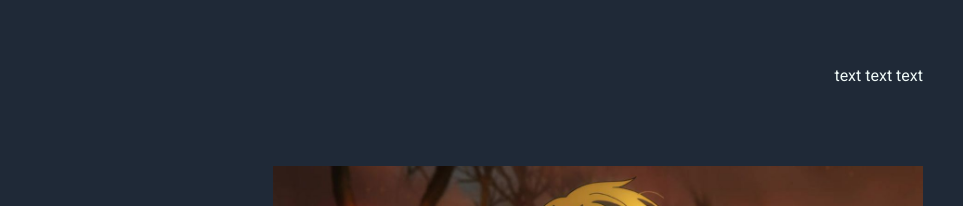
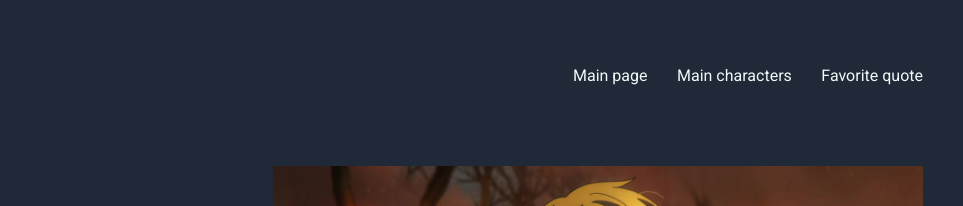
Before and after one commit to pashval/landing_vinland, a plain HTML site: page index.html in a window 1280 px wide. Shown: the top 206 px of the page, 317-1280 px from the left. Drawn offline with Linux system fonts and the light colour scheme.

Commit message:
Added anchors to links

```diff
--- a/index.html
+++ b/index.html
@@ -12,9 +12,9 @@
         <div class="container">
             <img src="images/Vinland_Saga_simplified_logo.svg" alt="logo" class="logo">
             <div class="links">
-                <a href="">text</a>
-                <a href="">text</a>
-                <a href="">text</a>
+                <a href=".">Main page</a>
+                <a href="#characters">Main characters</a>
+                <a href="#quote">Favorite quote</a>
             </div>
         </div>
     </header>
@@ -32,7 +32,7 @@
                 <img src="images/greetings_img.jpg" alt="thorphin_knife">
             </div>
         </section>
-        <section class="characters">
+        <section id="characters" class="characters">
             <h3>Main characters</h3>
             <div class="container">
                 <div class="character">
@@ -64,7 +64,7 @@
                 </div>
             </div>
         </section>
-        <section class="quote">
+        <section id="quote" class="quote">
             <div class="container">
                 <blockquote>
                     I must rely on a sword like this, because I am not yet a master. A true warrior doesn't need a sword.
@@ -84,7 +84,7 @@
     </main>
 
     <footer>
-        <p>Copyright © <a href="https://github.com/pashval/landing_vinland" target="_blank">pashval</a></p>
+        <p>Copyright <a href="https://github.com/pashval/landing_vinland" target="_blank">©pashval</a></p>
         <p>Inspired by The Odin Project 2024</p>
     </footer>
 </body>
--- a/style.css
+++ b/style.css
@@ -1,3 +1,7 @@
+html {
+	scroll-behavior: smooth;
+}
+
 body {
     font-family: "Roboto", sans-serif;
     padding: 0;
@@ -8,6 +12,20 @@ header, .greeting {
     background-color: #1F2937;
     padding: 0;
     margin: 0;
+}
+
+header  .container .links {
+    display: flex;
+    justify-content: space-between;
+    width: 350px;
+}
+
+header  .container .links a {
+    transition: ease-in-out 0.5s;
+}
+
+header  .container .links a:hover {
+    color: #AA0100;
 }
 
 header .container, .greeting .container {
```
